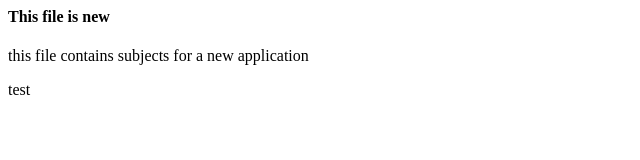
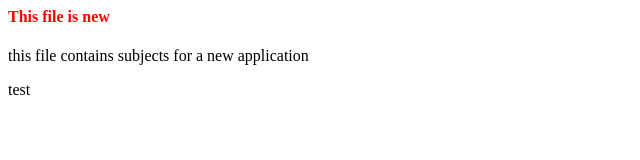
Before and after one commit to wilnertm/prueba-git, a plain HTML site: page index.html in a window 1280 px wide. Shown: the whole page, without its empty margins (0-640 px from the left). Drawn offline with Linux system fonts and the light colour scheme.

Commit message:
agregando color al titulo

```diff
--- a/index.html
+++ b/index.html
@@ -2,7 +2,7 @@
   <head>
     <title>Invie</title>
     <body>
-      <h4>
+      <h4 style="color:red;">
         This file is new
       </h4>
       <p>
```
